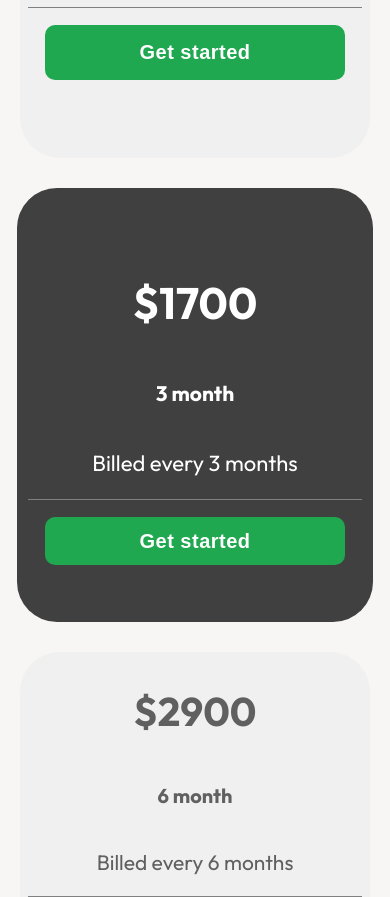
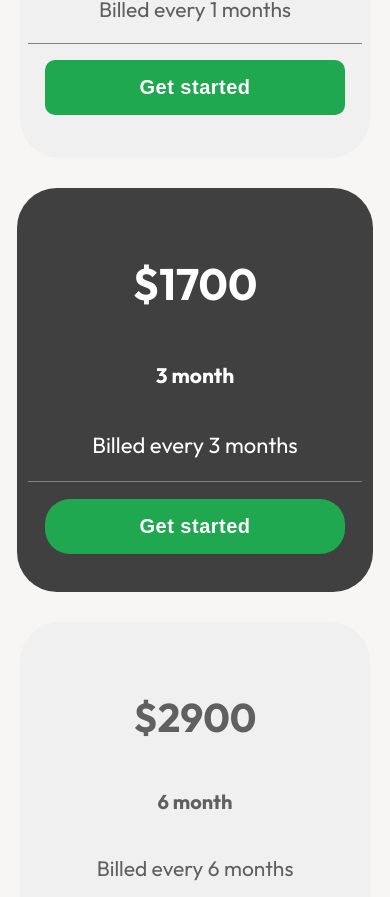
Before and after one commit to RevaGee/Cashio, a React (Create React App) app: page / in a window 390 px wide. Shown: the part 3187-4084 px from the top of the page. Built offline with nearby package versions, Linux system fonts and the light colour scheme.

Commit message:
pricing buttons

```diff
--- a/src/components/Pricing/styles.scss
+++ b/src/components/Pricing/styles.scss
@@ -1,18 +1,24 @@
 .pricing {
+  display: -webkit-box; /* Safari 6, 7 */
+  display: -ms-flexbox; /* IE 10 */
   display: flex;
+  -webkit-box-pack: center; /* Safari 6, 7 */
+  -ms-flex-pack: center; /* IE 10 */
   justify-content: center;
+  -webkit-align-self: center; /* Safari */
   align-self: center;
   margin-bottom: 100px;
   overflow: hidden;
-
-  &_media {
-    width: 100%;
-  }
 }
 
 .pricing_top {
+  display: -webkit-box; /* Safari 6, 7 */
+  display: -ms-flexbox; /* IE 10 */
   display: flex;
+  -webkit-box-pack: justify; /* Safari 6, 7 */
+  -ms-flex-pack: justify; /* IE 10 */
   justify-content: space-between;
+}
 
 .pricing_top_btn {
   cursor: pointer;
@@ -20,8 +26,13 @@
   font-size: 16px;
   height: 40px;
   width: 270px;
+  display: -webkit-box; /* Safari 6, 7 */
+  display: -ms-flexbox; /* IE 10 */
   display: flex;
+  -webkit-box-pack: justify; /* Safari 6, 7 */
+  -ms-flex-pack: justify; /* IE 10 */
   justify-content: space-between;
+  -webkit-align-items: center; /* Safari */
   align-items: center;
   border-radius: 25px;
   align-self: end;
@@ -30,21 +41,26 @@
   border: none;
   color: white;
   transition: box-shadow 0.5s ease;
+}
 
-    &:hover {
+.pricing_top_btn:hover {
   box-shadow: 0 0 22px #0B7335FF;
 }
 
 .gif {
   width: 40px;
+  -webkit-filter: brightness(100); /* Safari */
   filter: brightness(100);
-    }
-  }
 }
 
 .pricing_content {
+  display: -webkit-box; /* Safari 6, 7 */
+  display: -ms-flexbox; /* IE 10 */
   display: flex;
+  -webkit-box-pack: justify; /* Safari 6, 7 */
+  -ms-flex-pack: justify; /* IE 10 */
   justify-content: space-between;
+  -webkit-align-items: center; /* Safari */
   align-items: center;
   padding: 1vw;
   width: 100%;
@@ -53,37 +69,48 @@
 
 .overlays_box {
   cursor: pointer;
+  display: -webkit-box; /* Safari */
+  display: -ms-flexbox; /* IE 10 */
   display: flex;
   padding: 2vw;
-  align-content: center;
+  -webkit-box-align: center; /* Safari */
+  -ms-flex-align: center; /* IE 10 */
   align-items: center;
+  -webkit-box-pack: center; /* Safari */
+  -ms-flex-pack: center; /* IE 10 */
+  justify-content: center;
   flex-direction: column;
   background-color: var(--boxColor);
   border-radius: 3vw;
   transition: transform, box-shadow 0.3s ease;
+}
 
-  &:hover {
+.overlays_box:hover {
   transform: translateY(-15px);
   box-shadow: 0 0 22px #1FA84F;
-  }
 }
 
 .overlays_box_3 {
   cursor: pointer;
+  display: -webkit-box; /* Safari */
+  display: -ms-flexbox; /* IE 10 */
   display: flex;
   padding: 3vw;
+  -webkit-box-align: center; /* Safari */
+  -ms-flex-align: center; /* IE 10 */
   align-items: center;
-  align-content: center;
+  -webkit-box-pack: center; /* Safari */
+  -ms-flex-pack: center; /* IE 10 */
   justify-content: center;
   flex-direction: column;
   background-color: var(--black_color_pricing);
   border-radius: 3vw;
   transition: transform, box-shadow 0.3s ease;
+}
 
-  &:hover {
+.overlays_box_3:hover {
   transform: translateY(-15px);
   box-shadow: 0 0 22px #1FA84F;
-  }
 }
 
 .under_head_pricing_3 {
@@ -107,6 +134,8 @@
   align-items: center;
   justify-content: center;
   width: 100%;
+  display: -webkit-box; /* Safari */
+  display: -ms-flexbox; /* IE 10 */
   display: flex;
   font-size: 22px;
   font-weight: inherit;
@@ -136,6 +165,8 @@
   align-items: center;
   justify-content: center;
   width: 100%;
+  display: -webkit-box; /* Safari */
+  display: -ms-flexbox; /* IE 10 */
   display: flex;
   font-size: 21px;
   font-weight: inherit;
@@ -143,7 +174,6 @@
   color: var(--text_color);
   margin-bottom: 2vh;
 }
-
 
 .demo_contacts_pricing {
   background: #1FA84F;
@@ -154,6 +184,8 @@
   border: none;
   font-size: 20px;
   font-weight: 600;
+  display: -webkit-box; /* Safari */
+  display: -ms-flexbox; /* IE 10 */
   display: flex;
   align-items: center;
   padding: 8px 25px;
@@ -161,15 +193,14 @@
   overflow: hidden;
   justify-content: center;
   letter-spacing: .5px;
-  //outline: none;
   transition: 0.8s all ease;
   z-index: 1;
+}
 
-  &:hover {
+.demo_contacts_pricing:hover {
   color: var(--text_color);
   background: #EFF0EF;
   border: 1px solid #1FA84F;
-  }
 }
 
 .demo_contacts_pricing::before {
@@ -190,7 +221,7 @@
 }
 
 .demo_contacts_pricing_main {
-  /*background: #1FA84F;
+  background: #1FA84F;
   height: 55px;
   color: var(--buttton_text_color);
   cursor: pointer;
@@ -198,24 +229,8 @@
   border: none;
   font-size: 20px;
   font-weight: 600;
-  display: flex;
-  align-items: center;
-  padding: 8px 25px;
-  position: relative;
-  overflow: hidden;
-  //justify-content: center;
-  letter-spacing: .5px;
-  outline: none;
-  transition: 0.8s all ease;
-  z-index: 1;*/
-  background: #1FA84F;
-  height: 48px;
-  color: var(--buttton_text_color);
-  cursor: pointer;
-  border-radius: 10px;
-  border: none;
-  font-size: 20px;
-  font-weight: 600;
+  display: -webkit-box; /* Safari */
+  display: -ms-flexbox; /* IE 10 */
   display: flex;
   align-items: center;
   padding: 8px 25px;
@@ -225,12 +240,12 @@
   outline: none;
   transition: 0.8s all ease;
   z-index: 1;
+}
 
-  &:hover {
+.demo_contacts_pricing_main:hover {
   color: var(--text_color);
   background: #EFF0EF;
   border: 1px solid #1FA84F;
-  }
 }
 
 .demo_contacts_pricing_main::before {
@@ -250,21 +265,19 @@
   height: 550%;
 }
 
-.pricing_text {
-  h4 {
+.pricing_text h4 {
   color: #1FA84F;
   font-size: 20px;
 }
 
-  h1 {
+.pricing_text h1 {
   color: var(--text_color);
   font-size: 45px;
 }
 
-  p {
+.pricing_text p {
   color: var(--text_color);
   font-size: 16px;
-  }
 }
 
 @media (min-width: 576px) {
@@ -288,6 +301,7 @@
 @media (min-width: 1200px) {
   .pricing {
     margin-bottom: 50px;
+  }
 
   .pricing_media {
     max-width: 1140px;
@@ -301,11 +315,11 @@
     }
   }
 }
-}
 
 @media (min-width: 1400px) {
   .pricing {
     margin-bottom: 100px;
+  }
 
   .pricing_media {
     max-width: 1320px;
@@ -328,7 +342,6 @@
         transition: transform, box-shadow 0.3s ease;
         border-radius: 40px;
 
-
         &:hover {
           transform: translateY(-20px);
           box-shadow: 0 0 22px #1FA84F;
@@ -337,9 +350,8 @@
     }
   }
 }
-}
 
-@media(max-width: 1200px) {
+@media (max-width: 1200px) {
   .pricing {
     margin-bottom: 50px;
 
@@ -348,23 +360,11 @@
         padding: 0;
         flex-direction: column;
 
-        .overlays_box {
-          width: 95%;
-          margin-bottom: 50px;
-          border-radius: 40px;
-
-
-
-          &:hover {
-            transform: scale(1.05);
-          }
-        }
-
+        .overlays_box,
         .overlays_box_3 {
           width: 95%;
           margin-bottom: 50px;
           border-radius: 40px;
-
 
           &:hover {
             transform: scale(1.05);
@@ -375,7 +375,7 @@
   }
 }
 
-@media(max-width: 768px) {
+@media (max-width: 768px) {
   .pricing_top {
     flex-direction: column;
 
@@ -383,44 +383,36 @@
       align-self: center;
     }
   }
-  .pricing_text {
-    h1 {
+
+  .pricing_text h1 {
     font-size: 6vw;
   }
 
-    h4 {
+  .pricing_text h4,
+  .pricing_text p {
     font-size: 4vw;
   }
 
-    p {
-      font-size: 4vw;
-    }
-  }
-  .overlays_box {
+  .overlays_box,
+  .overlays_box_3 {
     height: 380px;
-    margin-bottom: 30px !important;
-  }
-  .overlays_box_3 {
-    height: 410px;
     margin-bottom: 30px !important;
   }
 }
 
-@media(max-width: 576px) {
+@media (max-width: 576px) {
   .pricing_media {
     width: 90%;
   }
 }
 
-@media(max-width: 480px) {
+@media (max-width: 480px) {
   .pricing {
     margin-bottom: 30px;
   }
-  .demo_contacts_pricing_main{
-    width: 90%;
-    justify-content: center;
-  }
-  .demo_contacts_pricing{
+
+  .demo_contacts_pricing_main,
+  .demo_contacts_pricing {
     width: 90%;
     justify-content: center;
   }
```
Lines whose indentation alone changed are shown as unchanged.
